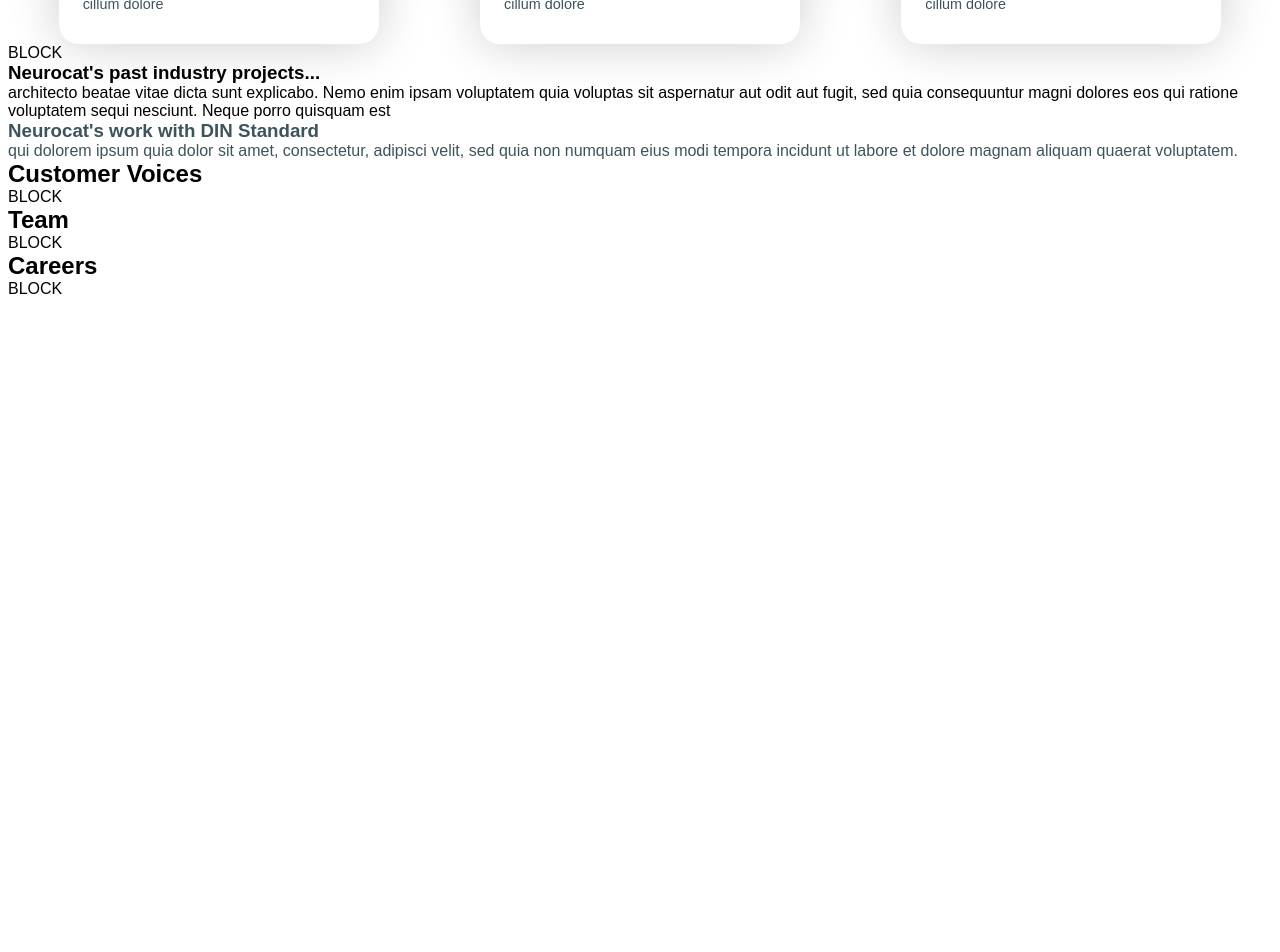
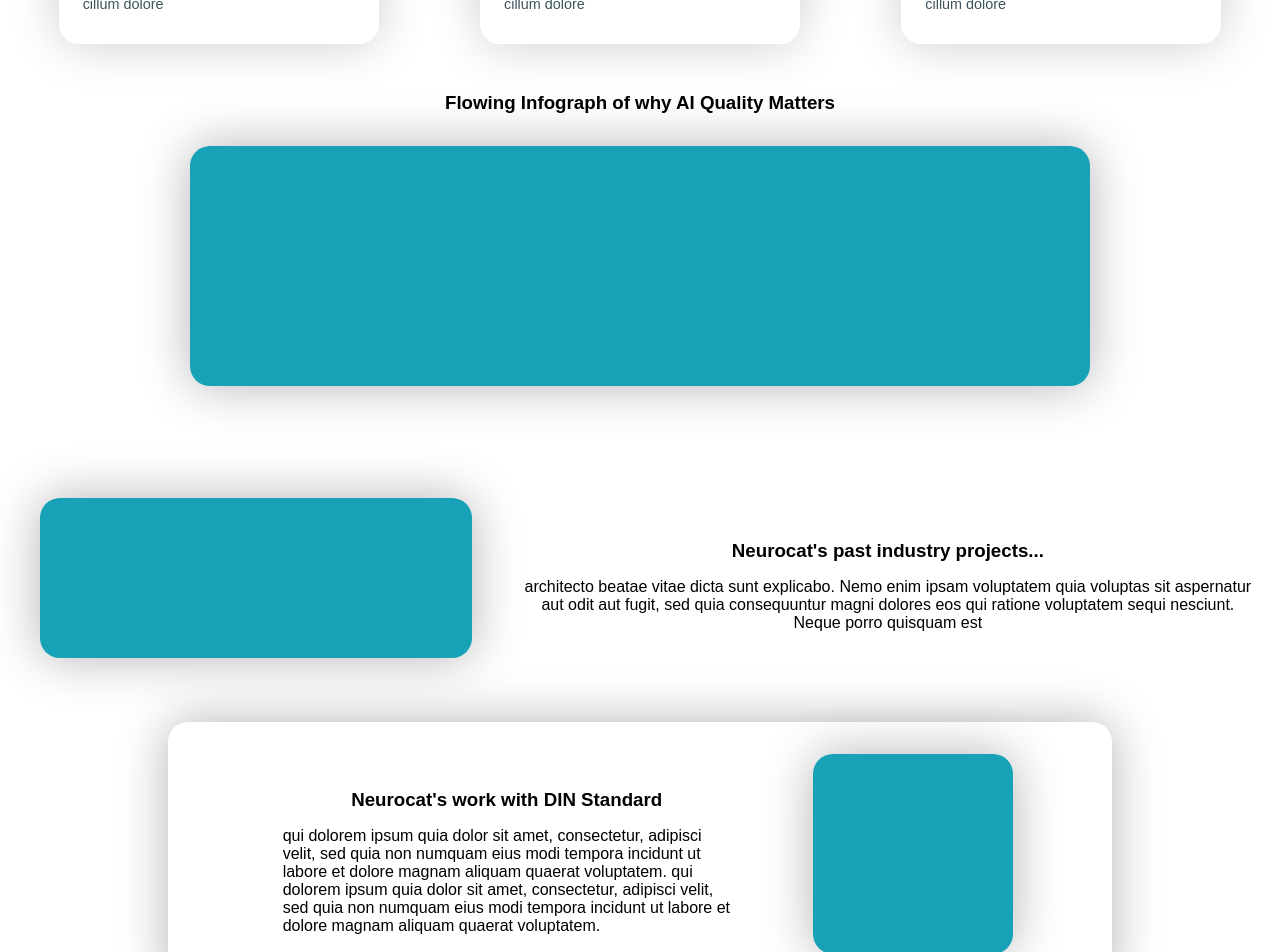
Before and after one commit to mcromp/neurocat_challange, a React (Create React App) app: page / in a window 1280 px wide. Shown: the part 920-1872 px from the top of the page. Before the commit the page ends 1298 px from the top, so only its background shows below. Built offline with nearby package versions, Linux system fonts and the light colour scheme; a web font is replaced by a local one.

Commit message:
Add home din section

```diff
--- a/src/App.js
+++ b/src/App.js
@@ -1,8 +1,8 @@
 import React from "react";
 import { BrowserRouter as Router, Routes, Route } from "react-router-dom";
 import Products from "./pages/Products";
-// import Header from "./shared_components/Header";
 import Home from "./pages/Home";
+import AidKit from "./pages/AidKit";
 
 function App() {
  return (
@@ -10,6 +10,7 @@
    <Routes>
     <Route path="/" element={<Home />} />
     <Route path="/products" element={<Products />} />
+    <Route path="/aidkit" element={<AidKit />} />
    </Routes>
   </Router>
  );
--- a/src/index.css
+++ b/src/index.css
@@ -12,8 +12,10 @@
   scroll-behavior: smooth;
   scroll-padding-top: 100px;
   --main: #41b2bc;
+  --main2: #17a2b8;
   --dark: #3d545c;
 }
+
 *{
   box-sizing: border-box;
   margin: 0;
--- a/src/index.js
+++ b/src/index.js
@@ -1,7 +1,6 @@
 import React from "react";
 import ReactDOM from "react-dom";
 import "./index.css";
-// import "./assets/font/weblysleekuisl.ttf";
 import App from "./App";
 
 ReactDOM.render(
--- a/src/pages/Home/index.js
+++ b/src/pages/Home/index.js
@@ -1,5 +1,6 @@
 import React, { useEffect } from "react";
 import Header from "../../shared_components/Header";
+import Block from "../../shared_components/Block";
 import { Link } from "react-router-dom";
 import heroVid from "../../assets/hero_vid.mp4";
 import icon0 from "../../assets/icon-slider-0.png";
@@ -65,8 +66,13 @@
     <HomeLinkBlock link={"/aidkit"} title={"AIDKIT"} icon={bgicon1} />
     <HomeLinkBlock link={"/deeptrust"} title={"DeepTrust"} icon={bgicon2} />
    </div>
-   <div id="resources">
-    <div>BLOCK</div>
+   <div className="ai-infograph">
+    <h3>Flowing Infograph of why AI Quality Matters</h3>
+    <div className="ai-inforgraph-graphic" />
+   </div>
+   <div className="resources" id="resources">
+    <Block />
+    <div className="text">
      <h3>Neurocat's past industry projects...</h3>
      <p>
       architecto beatae vitae dicta sunt explicabo. Nemo enim ipsam voluptatem
@@ -75,14 +81,20 @@
       quisquam est
      </p>
     </div>
+   </div>
    <Link to="/din">
-    <div>
+    <div className="din">
+     <div className="text">
       <h3>Neurocat's work with DIN Standard</h3>
       <p>
        qui dolorem ipsum quia dolor sit amet, consectetur, adipisci velit, sed
        quia non numquam eius modi tempora incidunt ut labore et dolore magnam
-      aliquam quaerat voluptatem.
+       aliquam quaerat voluptatem. qui dolorem ipsum quia dolor sit amet,
+       consectetur, adipisci velit, sed quia non numquam eius modi tempora
+       incidunt ut labore et dolore magnam aliquam quaerat voluptatem.
       </p>
+     </div>
+     <Block />
     </div>
    </Link>
    <div>
--- a/src/pages/Home/style.css
+++ b/src/pages/Home/style.css
@@ -39,7 +39,7 @@
 }
 
 .home__hero h2{
-  font-size: 2rem;
+  font-size: 2.5rem;
 }
 .home__hero p{
   padding: 1rem;
@@ -107,3 +107,82 @@
 .link-block:hover{
   transform: scale(1.05);
 }
+
+/* AI INFOGRAPH */
+
+.home .ai-infograph{
+  display: flex;
+  flex-direction: column;
+  align-items: center;
+  justify-content: center;
+  padding: 3rem 2rem;
+}
+
+.ai-infograph .ai-inforgraph-graphic{
+  width: 75%;
+  height: 15rem;
+  margin: 2rem;
+  border-radius: 20px;
+  background:  #17a2b8;
+  box-shadow: 0 0 50px rgb(0 0 0 / 30%);
+}
+
+/* RESOURCES */
+
+.home .resources {
+display: flex;
+align-items: center;
+
+}
+.resources .block {
+  width: 75%;
+  min-width: 20rem;
+  height: 10rem;
+  margin: 2rem;
+}
+
+.resources .text {
+  display: flex;
+  flex-direction: column;
+  padding: 0 1rem;
+  text-align: center;
+}
+
+.resources .text h3{
+  padding: 1rem;
+}
+
+
+/* DIN */
+
+.home .din{
+  display: flex;
+  align-items: center;
+  justify-content: space-evenly;
+  margin: 2rem 10rem;
+  padding: 2rem;
+  border-radius: 20px;
+  box-shadow: 0 0 50px rgb(0 0 0 / 30%);
+  color: black;
+  transition: transform .2s;
+}
+
+.home .din:hover {
+  transform: scale(1.05);
+}
+
+.din .text{
+  display: flex;
+  flex-direction: column;
+  align-items: center;
+  max-width: 30rem;
+  padding: 1rem;
+}
+.din h3{
+  padding: 1rem;
+}
+
+.din .block{
+  width: 200px;
+  height: 200px;
+}
--- /dev/null
+++ b/src/shared_components/Block/index.js
@@ -0,0 +1,4 @@
+import "./style.css";
+
+const Block = () => <div className="block"> </div>;
+export default Block;
--- /dev/null
+++ b/src/shared_components/Block/style.css
@@ -0,0 +1,6 @@
+
+.block{
+  background:  #17a2b8;
+  border-radius: 20px;
+  box-shadow: 0 0 50px rgb(0 0 0 / 30%);
+}
```
Lines whose indentation alone changed are shown as unchanged.
